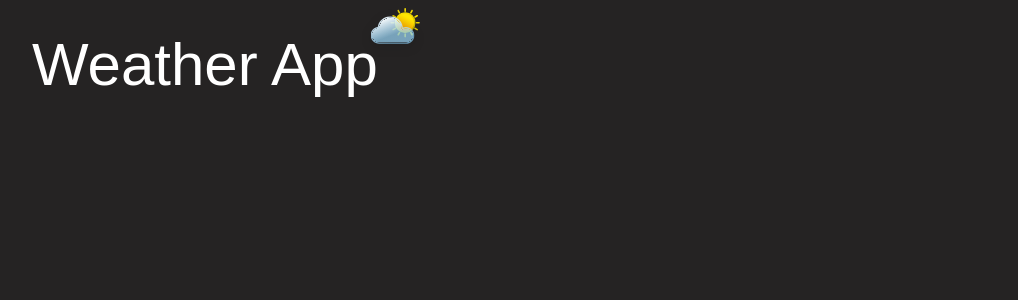
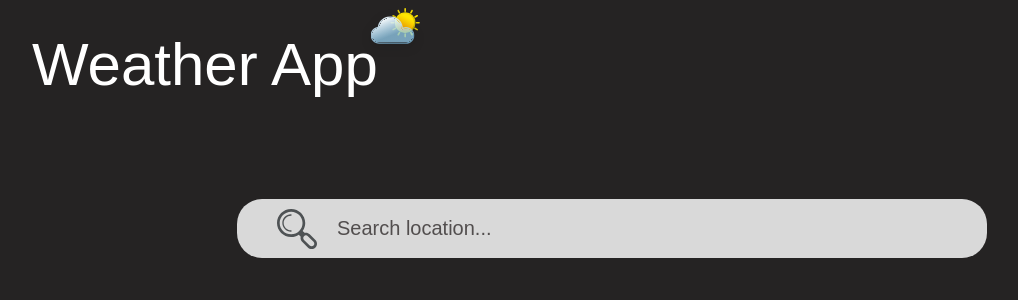
Before and after one commit to IgorMokhov/weather-app, a React (Vite) app: page / in a window 1280 px wide. Shown: the top 300 px of the page, without its empty margins (28-1046 px from the left). Built offline with nearby package versions, Linux system fonts and the light colour scheme.

Commit message:
feat: added Form and icon. updated styles for Container

```diff
--- a/src/App.tsx
+++ b/src/App.tsx
@@ -1,3 +1,4 @@
+import { Form } from './components/Form/Form';
 import { Header } from './components/Header/Header';
 import { GlobalStyles } from './GlobalStyles';
 import { Container } from './UI/Container/Container';
@@ -8,6 +9,7 @@ export const App = () => {
       <GlobalStyles />
       <Container>
         <Header />
+        <Form />
       </Container>
     </>
   );
--- a/src/UI/Container/Container.tsx
+++ b/src/UI/Container/Container.tsx
@@ -5,7 +5,7 @@ interface ContainerProps {
 }
 
 const Wrapper = styled.main`
-  width: 1200px;
+  max-width: 1200px;
   margin: 0 auto;
   padding: 0 20px;
 `;
--- /dev/null
+++ b/src/components/Form/Form.tsx
@@ -0,0 +1,64 @@
+import styled from 'styled-components';
+import iconSearch from '../../assets/icons/icon-search.svg';
+import { ChangeEvent, FormEvent, useState } from 'react';
+
+const StyledForm = styled.form`
+  position: relative;
+  margin: 0 auto;
+  max-width: 750px;
+`;
+
+const StyledInput = styled.input`
+  background-color: #d9d9d9;
+  width: 100%;
+  padding: 18px 100px;
+  border-radius: 25px;
+  font-size: 20px;
+  outline: none;
+  border: none;
+
+  &::placeholder {
+    font-size: 20px;
+    color: #524e4e;
+    font-weight: 200;
+  }
+`;
+
+const StyledImage = styled.img`
+  position: absolute;
+  left: 40px;
+  top: 10px;
+  width: 40px;
+  height: 40px;
+`;
+
+export const Form = () => {
+  const [search, setSearch] = useState<string>('');
+
+  const onSubmitHandler = (e: FormEvent<HTMLFormElement>) => {
+    e.preventDefault();
+
+    if (search.trim()) {
+      console.log(search);
+      setSearch('');
+    }
+  };
+
+  return (
+    <StyledForm onSubmit={onSubmitHandler}>
+      <StyledImage
+        src={iconSearch}
+        alt="icon-search"
+        aria-label="Search Icon"
+      />
+      <StyledInput
+        type="text"
+        placeholder="Search location..."
+        value={search}
+        onChange={(e: ChangeEvent<HTMLInputElement>) =>
+          setSearch(e.target.value)
+        }
+      />
+    </StyledForm>
+  );
+};
```
Also changed, not shown: src/assets/icons/icon-search.svg (added).
